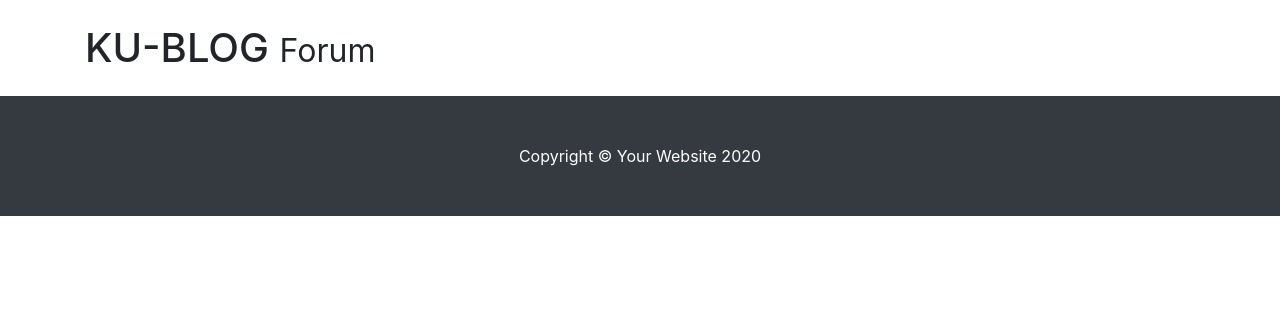
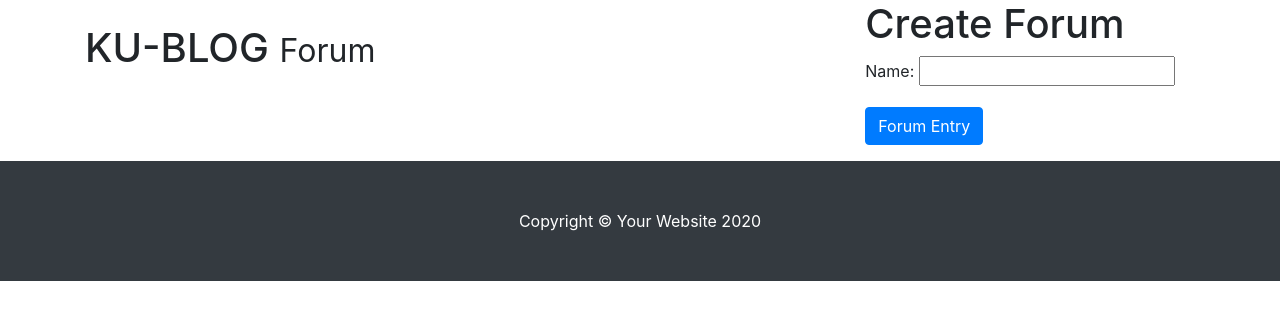
Before and after one commit to NarawishS/ku-hub, a Django app: page /forum in a window 1280 px wide. Shown: the part 56-376 px from the top of the page. Run offline with Django 3.2, Linux system fonts and the light colour scheme; the visitor is signed in with stand-in values (Sample User, id 1); data that the repository does not hold is empty; some libraries are stand-ins or nearby versions.

Commit message:
Forum can be delete in forum index page while user is superuser and Forum cannot be duplicated

```diff
--- a/kuhub/models/blog.py
+++ b/kuhub/models/blog.py
@@ -6,7 +6,7 @@ from ckeditor.fields import RichTextField
 
 
 class BlogForum(models.Model):
-    name = models.CharField(max_length=20)
+    name = models.CharField(max_length=50, unique=True)
 
     def __str__(self):
         return self.name
--- a/kuhub/templates/kuhub/forum_index.html
+++ b/kuhub/templates/kuhub/forum_index.html
@@ -11,8 +11,28 @@
     <!-- Blog Forum -->
         <div class="alert alert-info" role="alert">
             <a href="{% url 'kuhub:blog-forum' forum.pk %}" class="alert-link">{{ forum.name }}</a>
+            {% if request.user.is_superuser %}
+                <a class="text-danger float-right" onclick="return confirm('Confirm delete this Forum?')"
+                   href="{% url 'kuhub:blog-forum-delete' forum.pk %}">Delete</a>
+            {% endif %}
         </div>
     {% endfor %}
 
 </div>
+
+<!-- Sidebar Widgets Column -->
+<div class="col-md-4">
+    {% if request.user.is_superuser %}
+    <div class="row justify-content-md-center">
+        <div class="form-group">
+            <h1>Create Forum</h1>
+            <form enctype="multipart/form-data" method="POST">
+                {% csrf_token %}
+                {{ form.as_p }}
+                <button type="submit" class="btn btn-primary">Forum Entry</button>
+            </form>
+        </div>
+    </div>
+    {% endif %}
+</div>
 {% endblock %}
--- a/kuhub/urls.py
+++ b/kuhub/urls.py
@@ -7,6 +7,7 @@ urlpatterns = [
     path('', views.BlogHome.as_view(), name='blog-home'),
     path('blog/<int:pk>/', views.BlogView.as_view(), name='blog-detail'),
     path('forum', views.BlogForumIndexView.as_view(), name='blog-forum-index'),
+    path('forum/<int:pk>/delete', views.delete_blog_forum, name='blog-forum-delete'),
     path('forum/<int:pk>/', views.BlogForumView.as_view(), name='blog-forum'),
     path('blog/<int:pk>/create_comment', views.CreateCommentView.as_view(), name='create_comment'),
     path('blog/<int:pk>/blog_report', views.BlogReportView.as_view(), name='blog_report'),
--- a/kuhub/views/blog_view.py
+++ b/kuhub/views/blog_view.py
@@ -1,6 +1,6 @@
 from django.contrib.auth.decorators import login_required
 from django.contrib.auth.mixins import LoginRequiredMixin, UserPassesTestMixin
-from django.shortcuts import render, get_object_or_404
+from django.shortcuts import render, get_object_or_404, reverse, redirect
 from django.urls import reverse_lazy
 from django.views.generic import ListView, DetailView, CreateView, DeleteView, UpdateView
 
@@ -60,10 +60,20 @@ class BlogView(DetailView):
         return context
 
 
-class BlogForumIndexView(ListView):
+class BlogForumIndexView(CreateView):
     model = BlogForum
     template_name = 'kuhub/forum_index.html'
     context_object_name = "blog_forums"
+    fields = ['name']
+
+    def get_success_url(self):
+        return reverse('kuhub:blog-forum-index')
+
+    def get_context_data(self, *, object_list=None, **kwargs):
+        blog_forums = BlogForum.objects.all()
+        context = super(BlogForumIndexView, self).get_context_data(**kwargs)
+        context[self.context_object_name] = blog_forums
+        return context
 
 
 class BlogForumView(ListView):
@@ -140,3 +150,8 @@ def user_like(request, pk):
 def user_dislike(request, pk):
     blog = get_object_or_404(Blog, id=request.POST.get('blog_id'))
     return dislikes(request, pk, blog)
+
+
+def delete_blog_forum(request, pk):
+    BlogForum.objects.get(pk=pk).delete()
+    return redirect('kuhub:blog-forum-index')
```
